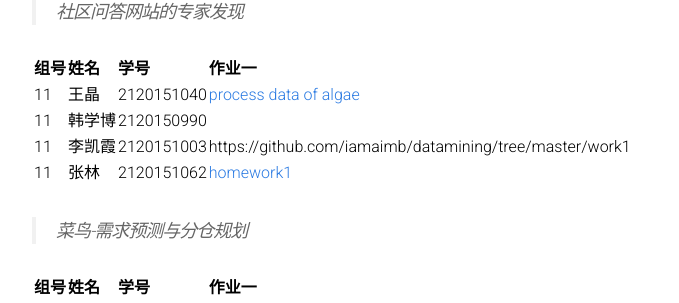
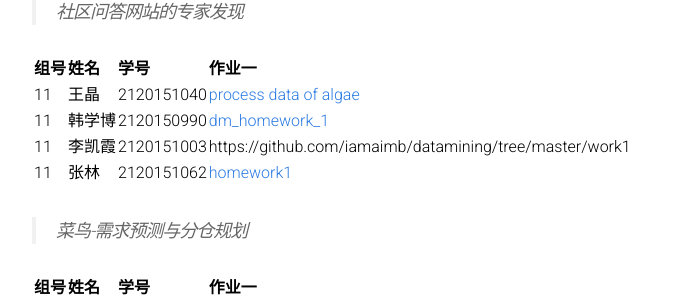
Before and after one commit to BITDM/bitdm.github.io, a Jekyll site: the page built from 2016/groups.md, in a window 1280 px wide and 900 px high, scrolled down 1961 px. Shown: the part 149-452 px from the top of the window, without its empty margins (208-887 px from the left). Built offline with Jekyll 4.4.1, drawn with Linux system fonts in a browser that asks for light colours.

Commit message:
Update groups.md

```diff
--- a/2016/groups.md
+++ b/2016/groups.md
@@ -90,7 +90,7 @@ permalink: /2016/groups/
 |组号|姓名|学号|作业一|
 |:-------------|:-------------|:-----|:-----|
 |11|王晶|2120151040|[process data of algae](https://github.com/blizzardwj/DM_algae_R)|
-|11|韩学博|2120150990|
+|11|韩学博|2120150990|[dm_homework_1](https://github.com/bitdatamining/dm_homework_1.git)
 |11|李凯霞|2120151003|https://github.com/iamaimb/datamining/tree/master/work1|
 |11|张林|2120151062|[homework1](https://git.oschina.net/zhlion/DataMining.git)
 
```
